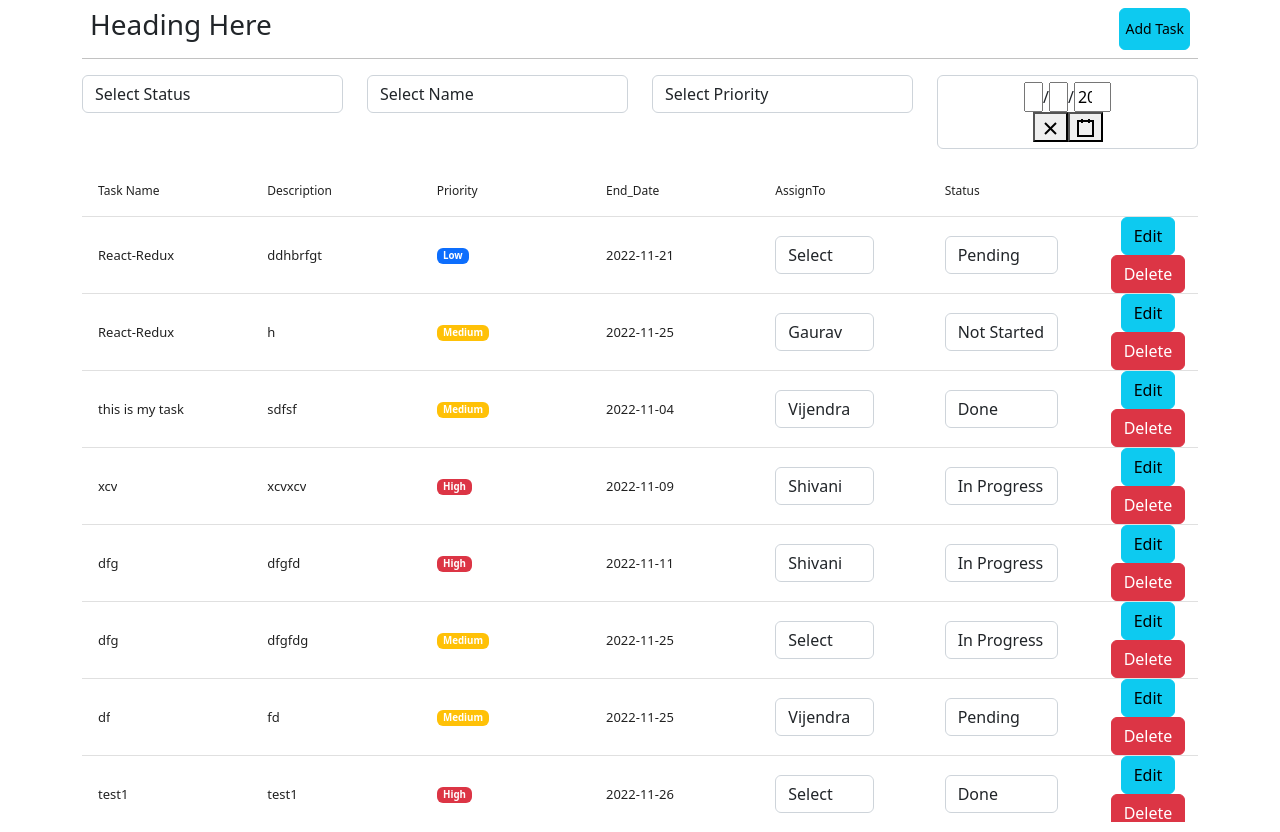
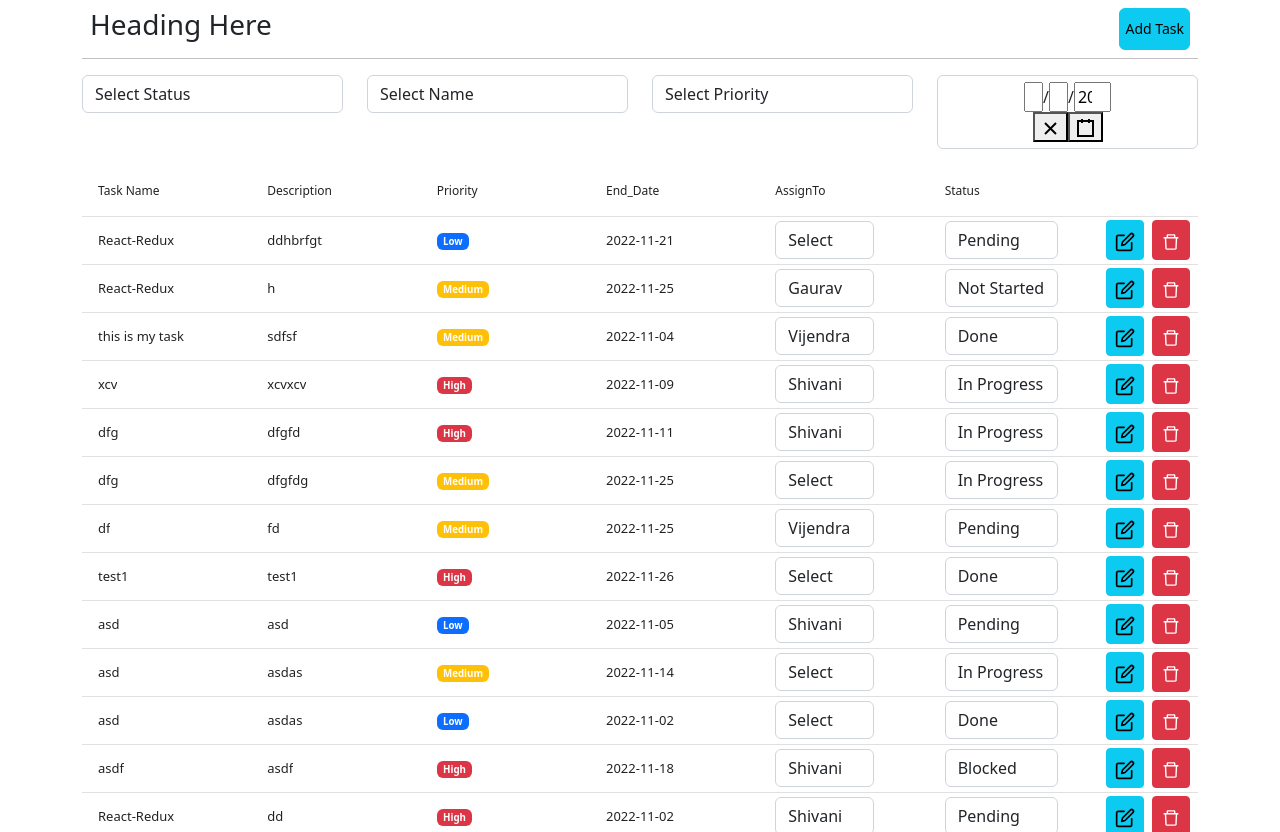
Before and after one commit to rajpatidar07/w2ctask001, a React (Create React App) app in the folder task/: page / in a window 1280 px wide. Built offline with nearby package versions, Linux system fonts and the light colour scheme; data requests are answered from the project's data file.

Commit message:
edit_icon

```diff
--- a/task/package.json
+++ b/task/package.json
@@ -14,6 +14,7 @@
     "react-data-table-component": "^7.5.3",
     "react-date-picker": "^9.1.0",
     "react-dom": "^17.0.0",
+    "react-icons": "^4.6.0",
     "react-router-dom": "^6.4.3",
     "react-scripts": "5.0.1",
     "styled-components": "^5.3.6",
--- a/task/src/App.css
+++ b/task/src/App.css
@@ -37,12 +37,12 @@
   }
 } */
 
-.content_div .add_form{
+.content_div .add_form {
   background: white;
   z-index: 9;
   padding: 19px;
   border-radius: 6px;
-  max-width:332px ;
+  max-width: 332px;
   width: 100%;
   /* height: calc(100vh - 72px); */
   height: 100vh;
@@ -51,37 +51,37 @@
   right: 8px;
   box-shadow: 0px 0px 6px 0px #000000ad;
 }
-.content_div .add_form .add-form_div{
+.content_div .add_form .add-form_div {
   position: relative;
 }
-.content_div .add_form .add_fome_close{
+.content_div .add_form .add_fome_close {
   position: absolute;
   left: -38px;
   right: 0;
-cursor: pointer;
+  cursor: pointer;
   display: inherit;
 
   font-size: 24px;
 }
-.content_div .table_contant{
-  height: calc(100vh - 143px);
+.content_div .table_contant .rdt_TableBody {
+  height: calc(100vh - 185px);
   overflow: scroll;
 }
-.content_div .header .btn{
+.content_div .header .btn {
   padding: 0px 5px 0px 5px;
   font-size: 14px;
 }
-.content_div .header{
-border-bottom: solid 1px #0000003d;
+.content_div .header {
+  border-bottom: solid 1px #0000003d;
 }
-.table_contant .beUiVL{
+.table_contant .beUiVL {
   font-size: 18px;
 }
-.rdt_TableCell.row{
+.rdt_TableCell.row {
   font-size: 25px;
 }
-.dwPlXY:not(:last-of-type){
-font-size: 16px;
+.dwPlXY:not(:last-of-type) {
+  font-size: 16px;
 }
 .react-date-picker__wrapper {
   display: flex;
@@ -100,5 +100,5 @@ font-size: 16px;
   border: 1px solid #ced4da;
   appearance: none;
   border-radius: 0.375rem;
-  transition: border-color .15s ease-in-out,box-shadow .15s ease-in-out;
+  transition: border-color 0.15s ease-in-out, box-shadow 0.15s ease-in-out;
 }
--- a/task/src/component/data.json
+++ b/task/src/component/data.json
@@ -116,6 +116,16 @@
       "status": "Pending",
       "description": "dd",
       "id": 24
+    },
+
+    {
+      "taskname": "this is",
+      "priority": "High",
+      "assignto": "Bhavna",
+      "end_date": "2022-11-18",
+      "status": "Pending",
+      "description": "for last",
+      "id": 27
     }
   ]
 }
--- a/task/src/component/home.js
+++ b/task/src/component/home.js
@@ -4,6 +4,9 @@ import Form from "react-bootstrap/Form";
 import React, { useEffect, useState } from "react";
 import Badge from 'react-bootstrap/Badge';
 import { deleteTask, getallTask, UpdateUser } from "../services/api";
+import { AiOutlineDelete } from 'react-icons/ai';
+import { FiEdit } from 'react-icons/fi';
+
 // import Task from "./tasktable";
 import DatePicker from 'react-date-picker';
 import DataTable from 'react-data-table-component';
@@ -66,17 +69,17 @@ const Home = () => {
           <div className="col-md-12 col-sm-12 col-lg-12">
           <button
               type="button"
-              className="btn btn-info"
+              className="btn btn-info btn-sm fs-5 me-2"
               onClick={editTaskDetails}
             >
-              Edit
+              <FiEdit/>
             </button>
             <button
               type="button"
-              className="btn btn-danger"
+              className="btn btn-danger btn-sm fs-5"
               onClick={deleteData}
             >
-              Delete
+            <AiOutlineDelete/>
             </button>
             </div>
             </div>
```
Also changed, not shown: 1 other file (tests, documents, lock files or other folders).
